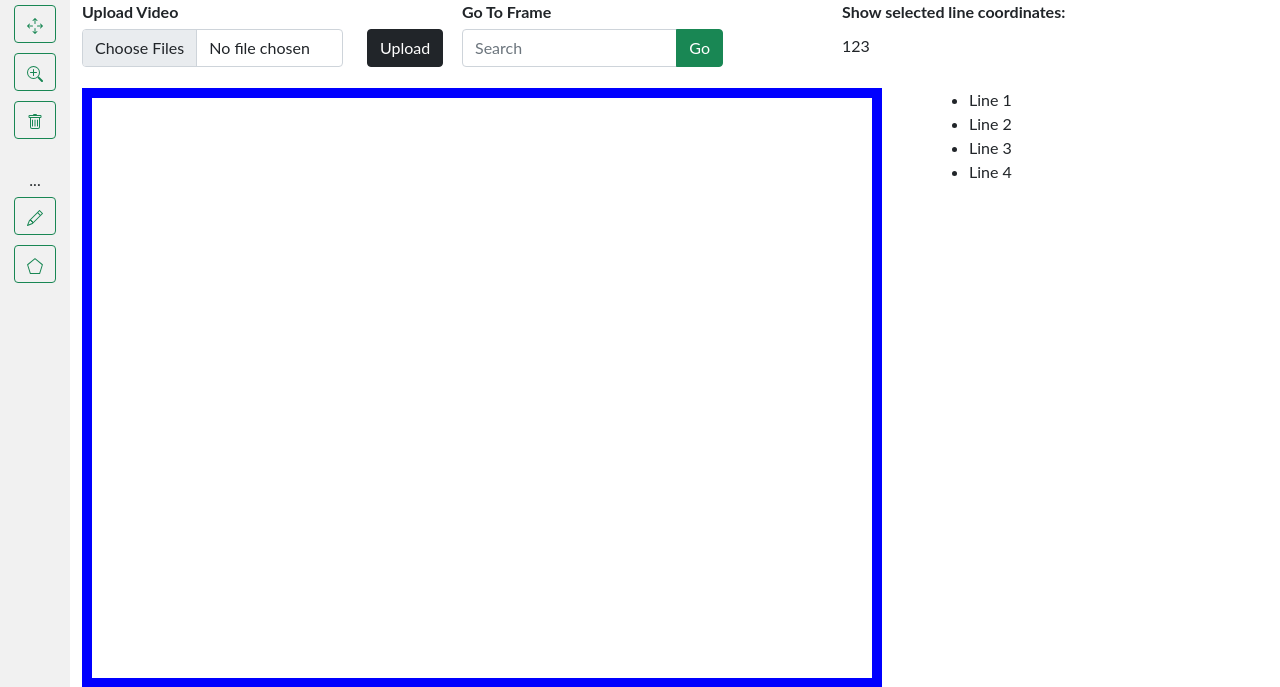
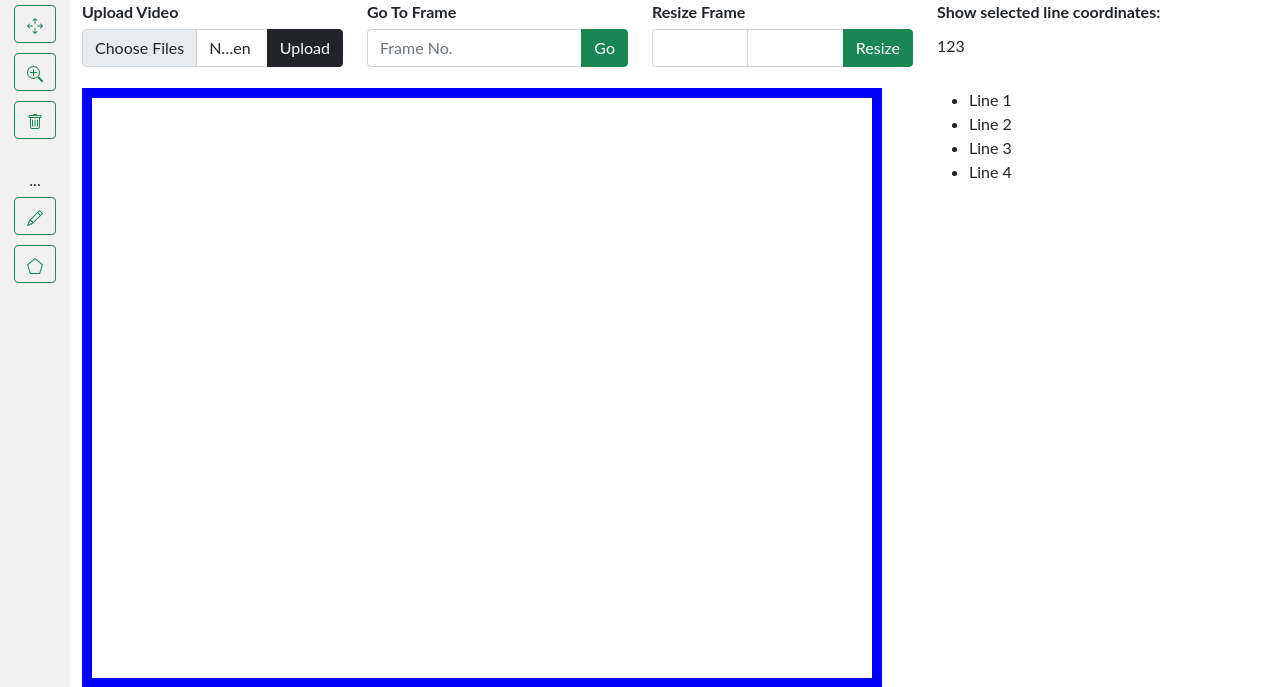
Before and after one commit to Sifat-Ahmed/annotation-webapp, a Flask app: template templates/sidebar.html in a window 1280 px wide. Shown: the part 56-743 px from the top of the page. Run offline with Flask 2, Linux system fonts and the light colour scheme; the template is opened without the code that fills it, so the values that code supplies are empty; some libraries are stand-ins or nearby versions.

Commit message:
upload working properly

```diff
--- a/app.py
+++ b/app.py
@@ -2,7 +2,7 @@
 from flask import Flask, render_template, flash, request, redirect, url_for, send_file
 from werkzeug.utils import secure_filename
 import os
-from export_video import save_video
+from export_video import *
 
 
 VIDEO_FOLDER = 'static/UPLOADS/videos'
@@ -12,6 +12,10 @@ app = Flask(__name__)
 app.config['UPLOAD_VIDEO_FOLDER'] = VIDEO_FOLDER
 app.config['UPLOAD_IMAGE_FOLDER'] = IMAGE_FOLDER
 count = 0
+image_height, image_width, jump_to_frame = 0, 0, 1
+image_dict, image_size = None, None
+data_dict = dict()
+
 
 
 @app.route('/', methods=['GET', 'POST'])
@@ -19,31 +23,60 @@ count = 0
 def upload():
     if request.method == 'POST':
         # check if the post request has the file part
-        if 'file' not in request.files:
-            flash('No file part')
-            return redirect(request.url)
-        file = request.files['file']
-        # If the user does not select a file, the browser submits an
-        # empty file without a filename.
-        if file.filename == '':
-            flash('No selected file')
-            return redirect(request.url)
-        if file:
-            filename = secure_filename(file.filename)
-            file.save(os.path.join(app.config['UPLOAD_VIDEO_FOLDER'], filename))
-            global count
-            count = save_video(os.path.join(app.config['UPLOAD_VIDEO_FOLDER'], filename), app.config['UPLOAD_IMAGE_FOLDER'])
-            image = dict()
-            image['id'] = 1
-            image['total_frame'] = count
-            image['name'] = str(image['id']) + '.jpg'
-            return render_template('index.html', image=image)
+        if 'file' in request.files:
+            print('File uploaded', request.files['file'])
+            status = upload_file(app, request.files['file'])
+            if status == 200:
+                image_dict, image_size = get_frames(os.path.join(app.config['UPLOAD_VIDEO_FOLDER'], request.files['file'].filename))
+
+                data_dict['image_height'] = image_size[1]
+                data_dict['image_width'] = image_size[0]
+                data_dict['frame_no'] = 1
+
+                image = image_dict[data_dict['frame_no']]
+                cv2.imwrite(os.path.join(app.config['UPLOAD_IMAGE_FOLDER'], str(data_dict['frame_no']) + '.jpg'), image)
+                data_dict['image_path'] = os.path.join(app.config['UPLOAD_IMAGE_FOLDER'], str(data_dict['frame_no']) + '.jpg')
+
+                print(data_dict)
+                return render_template('sidebar.html', data=data_dict)
+
+
+            elif status == 404:
+                pass
+
+        elif 'frameNoSubmit' in request.form:
+            jump_to_frame = request.form.get("frameNo")
+            data_dict['frame_no'] = jump_to_frame
+
+        elif "sizeSubmit" in request.form:
+            image_height = request.form.get('heightInput')
+            image_width = request.form.get('widthInput')
+            data_dict['image_height'] = image_height
+            data_dict['image_width'] = image_width
+
+
+        # file = request.files['file']
+        # # If the user does not select a file, the browser submits an
+        # # empty file without a filename.
+        # if file.filename == '':
+        #     flash('No selected file')
+        #     return redirect(request.url)
+        # if file:
+        #     filename = secure_filename(file.filename)
+        #     file.save(os.path.join(app.config['UPLOAD_VIDEO_FOLDER'], filename))
+        #     global count
+        #     count = save_video(os.path.join(app.config['UPLOAD_VIDEO_FOLDER'], filename), app.config['UPLOAD_IMAGE_FOLDER'])
+        #     image = dict()
+        #     image['id'] = 1
+        #     image['total_frame'] = count
+        #     image['name'] = str(image['id']) + '.jpg'
+        #     return render_template('index.html', image=image)
             #return send_file(os.path.join(app.config['UPLOAD_FOLDER'], filename),  mimetype='image/png')
             #return redirect(url_for('show', image=image), code=307)
             #return redirect(request.url)
 
-    image_path = r'static/UPLOADS/images/image.jpg'
-    return render_template('sidebar.html', image = image_path)
+    #image_path = r'static/UPLOADS/images/image.jpg'
+    return render_template('sidebar.html', data = None)
 
 @app.route('/annotate/<file>', methods=['POST'])
 def show(file):
@@ -54,7 +87,5 @@ def show(file):
     image['name'] = str(file)+'.jpg'
     return render_template('index.html', image=image)
 
-
-
 if __name__ == '__main__':
     app.run(debug=True, port=5555)
--- a/static/css/style.css
+++ b/static/css/style.css
@@ -1,6 +1,4 @@
-img#baseImg {
-    display: none;
-  }
+
 .btn{
     margin-top: 5px;
     margin-bottom: 5px;
@@ -30,6 +28,14 @@ body {
     margin-bottom: 5px;
 }
 #frameInput {
+    margin-top: 5px;
+    margin-bottom: 5px;
+}
+#heightInput {
+    margin-top: 5px;
+    margin-bottom: 5px;
+}
+#widthInput {
     margin-top: 5px;
     margin-bottom: 5px;
 }
--- a/static/scripts/engine.js
+++ b/static/scripts/engine.js
@@ -3,35 +3,13 @@ var image_height, image_width;
 var imgLoader = new Image();
 var canvas = new fabric.Canvas('mainView', {height: 600, width:800});
 
-//function getImageWidth(imgSrc, callback) {
-//    imgLoader.onload = function() { // assign onload handler
-//        callback(this.width);
-//    }
-//    imgLoader.src = imgSrc; // set the image source
-//}
-//function getImageHeight(imgSrc, callback) {
-//    imgLoader.onload = function() { // assign onload handler
-//        callback(this.height);
-//    }
-//    imgLoader.src = imgSrc; // set the image source
-//}
-////canvas.onload = function(){
-////var canvas = new fabric.Canvas('mainView');
-//getImageWidth(mysrc, function(width){
-//    image_width = width;
-//});
-//
-//getImageHeight(mysrc, function(height){
-//    image_height = height;
-//});
-//
 function getImageSize(imgSrc) {
     imgLoader.onload = function() { // assign onload handler
         var height = imgLoader.height;
         var width = imgLoader.width;
 
-        canvas.setHeight(height);
-        canvas.setWidth(width);
+        //canvas.setHeight(height);
+        //canvas.setWidth(width);
 
         var image = new fabric.Image(imgLoader);
         image.set({
@@ -61,9 +39,48 @@ canvas.on('mouse:wheel', function(opt) {
     opt.e.stopPropagation();
 })
 
+var point1;
+canvas.on('mouse:down', function (options) {
+
+    var x = options.e.clientX - canvas._offset.left;
+    var y = options.e.clientY - canvas._offset.top;
+
+    var circle = new fabric.Circle({
+        left: x,
+        top: y,
+        fill: 'red',
+        originX: 'center',
+        originY: 'center',
+        hasControls: false,
+        hasBorders: false,
+        lockMovementX: true,
+        lockMovementY: true,
+        radius: 5,
+        hoverCursor: 'default'
+    });
+
+    canvas.add(circle);
+
+    if (point1 === undefined) {
+        point1 = new fabric.Point(x, y)
+    } else {
+        canvas.add(new fabric.Line([point1.x, point1.y, x, y], {
+            stroke: 'blue',
+            hasControls: false,
+            hasBorders: false,
+            lockMovementX: true,
+            lockMovementY: true,
+            hoverCursor: 'default'
+        }))
+        point1 = undefined;
+    }
+});
+
+
 canvas.renderAll();
 
 
 
 
 // Callback: https://stackoverflow.com/questions/12344586/how-to-return-multiple-variables-in-javascript-callback-function
+// http://jsfiddle.net/ry270sw9/ line create and move
--- a/templates/sidebar.html
+++ b/templates/sidebar.html
@@ -88,37 +88,42 @@
 </div>
 
 <div class="container">
+        {% if not data %}
+            <script>alert('Upload a video first to get started');</script>
+        {% endif %}
+
     <div class="row">
-        <div class="col-md-4">
+        <div class="col-md-3">
             <div class="row">
                 <form method="post" enctype="multipart/form-data">
                     <label><strong>Upload Video</strong></label>
                     <div class="custom-file">
                         <div class="row">
-                            <div class="col-md-9">
-                                <input type="file" name="file" multiple class="custom-file-input form-control"
+                            <div class="col">
+                                <div class="input-group mb-3">
+                                    <input type="file" name="file" multiple class="custom-file-input form-control"
                                        id="customFile">
+                                    <button type="submit" name="upload" value="upload" id="upload"
+                                            class="btn btn-block btn-dark"><i class="fa fa-fw fa-upload"></i> Upload
+                                    </button>
+                                </div>
                             </div>
-                            <div class="col-md-3">
-                                <button type="submit" name="upload" value="upload" id="upload"
-                                        class="btn btn-block btn-dark"><i class="fa fa-fw fa-upload"></i> Upload
-                                </button>
-                            </div>
+
                         </div>
                     </div>
                 </form>
             </div>
         </div>
-        <div class="col-md-4">
+        <div class="col-md-3">
             <div class="row">
                 <form method="post" enctype="multipart/form-data">
                     <label><strong>Go To Frame</strong></label>
                     <div class="custom-file">
                         <div class="row">
-                            <div class="col-md-9">
+                            <div class="col">
                                 <div class="input-group mb-3">
-                                    <input type="text" class="form-control" placeholder="Search" id="frameInput">
-                                    <button class="btn btn-success" type="submit">Go</button>
+                                    <input type="text" class="form-control" name="frameNo" value="{{ data['frame_no'] }}" placeholder="Frame No." min="1" id="frameInput">
+                                    <button class="btn btn-success" name="frameNoSubmit" type="submit">Go</button>
                                 </div>
                             </div>
                         </div>
@@ -126,7 +131,25 @@
                 </form>
             </div>
         </div>
-        <div class="col-md-4">
+        <div class="col-md-3">
+            <div class="row">
+                <form method="post" enctype="multipart/form-data">
+                    <label><strong>Resize Frame</strong></label>
+                    <div class="custom-file">
+                        <div class="row">
+                            <div class="col">
+                                <div class="input-group mb-3">
+                                    <input type="text" class="form-control" name="heightInput" value=" {{ data['image_height'] }} " placeholder="Height" min="480" id="heightInput">
+                                    <input type="text" class="form-control" name="widthInput" value=" {{ data['image_width'] }} " placeholder="Width" min="864" id="widthInput">
+                                    <button class="btn btn-success" name="sizeSubmit" type="submit">Resize</button>
+                                </div>
+                            </div>
+                        </div>
+                    </div>
+                </form>
+            </div>
+        </div>
+        <div class="col-md-3">
             <div class="row">
                 <label><strong>Show selected line coordinates:</strong></label>
                 <p id="showLine">123</p>
@@ -168,7 +191,7 @@
 </div>
 
 <script>
-    var mysrc = "{{ image }}";
+    var mysrc = "{{ data['image_path'] }}";
 </script>
 <script src="{{url_for('static', filename='scripts/fabric/fabric.js')}}"></script>
 <script src="{{url_for('static', filename='scripts/engine.js')}}"></script>
```
Also changed, not shown: export_video.py (+16 -3 lines), static/scripts/actions.js (+22 -39 lines), static/UPLOADS/images/1.jpg, 1 other file. Lines whose indentation alone changed are shown as unchanged.
